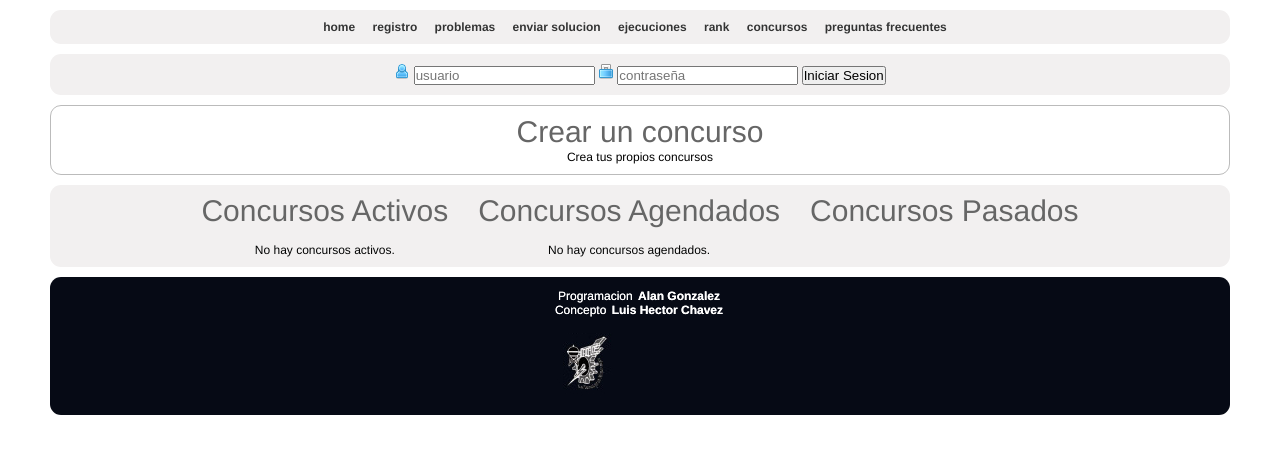
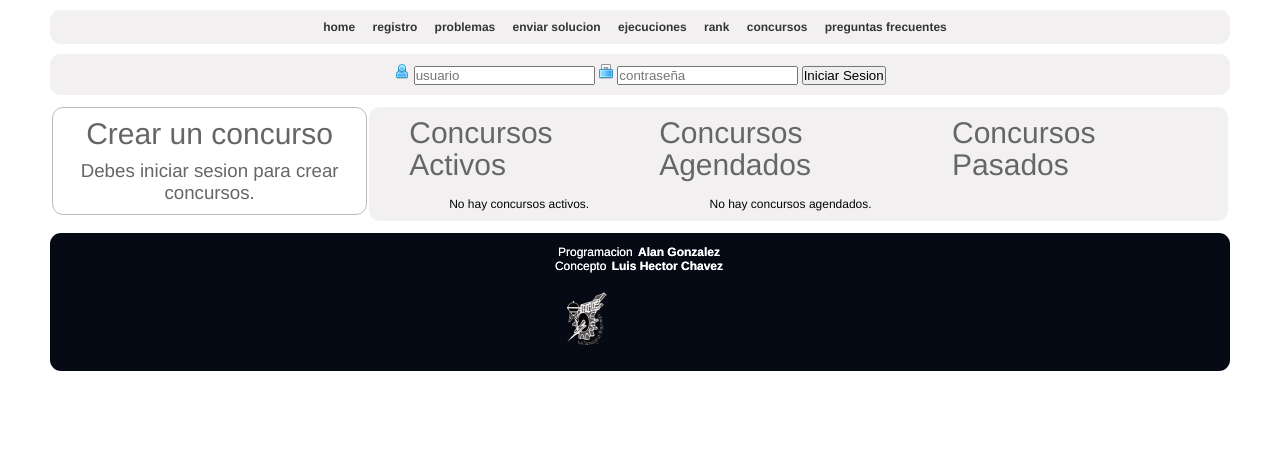
Before and after one commit to alanboy/teddy-online-judge, a PHP site: page /contest.php in a window 1280 px wide. Shown: the part 93-547 px from the top of the page. Run offline with PHP 8.4, Linux system fonts and the light colour scheme; data that the repository does not hold is empty; some libraries are stand-ins or nearby versions.

Commit message:
mostrar la caja de nuevo concurso

```diff
--- a/teddy.itc.mx/www/contest.php
+++ b/teddy.itc.mx/www/contest.php
@@ -224,14 +224,11 @@
 
 		}
 	</script>
+<table>
+<tr>
+<td valign=top>
 
-	<div id="new_contest_button" class="post_blanco" align=center onClick='show_new_contest()'>
-		<h2>Crear un concurso</h2>
-		<p>Crea tus propios concursos</p>
-	</div>
-
-
-	<div id="new_contest_form" class="post_blanco" align=center style='display:none;'>
+	<div id="new_contest_form" class="post_blanco" align=center >
 	<h2>Crear un concurso</h2>
 	<?php
 
@@ -284,10 +281,9 @@
 			}//si puedo crear un concurso
 		}//si tengo sesion
 		?>
-
-
-</div>
-
+	</div>
+	</td>
+	<td>
 
 
 	<div class="post"  align=center>
@@ -393,7 +389,9 @@
 
 
 
-
+</td>
+</tr>
+</table>
 
 
 
```
